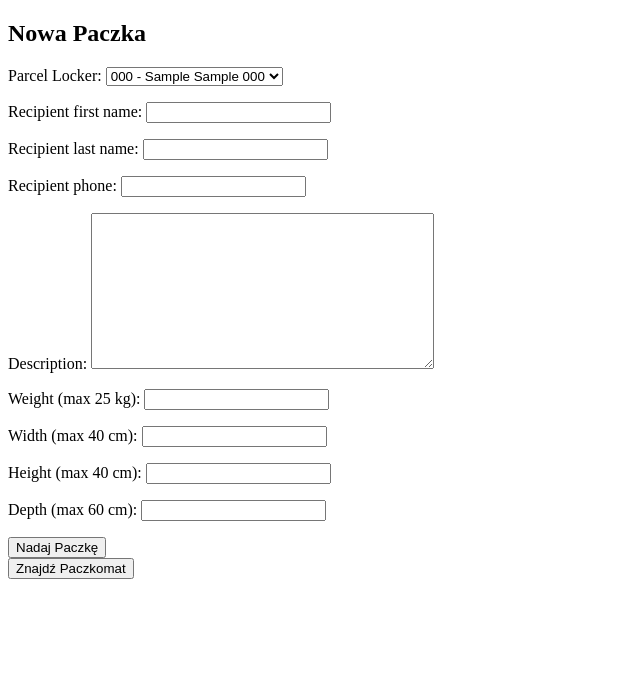
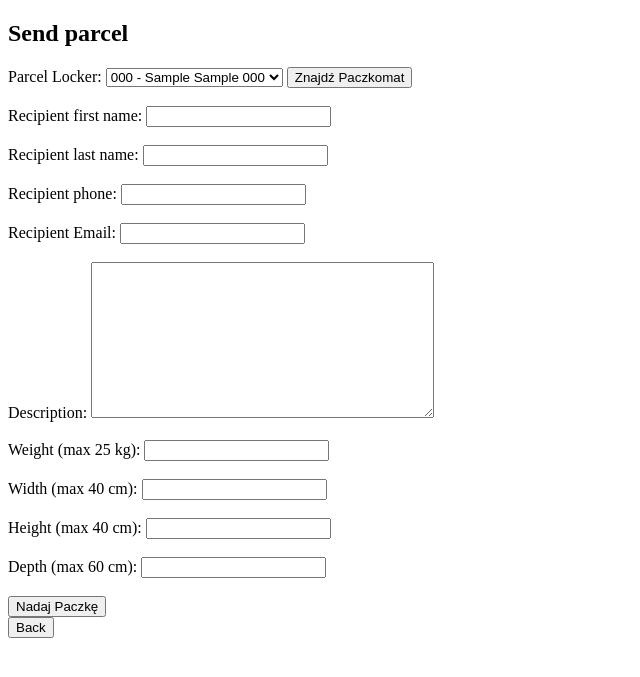
Before and after one commit to infoshareacademy/ParcelGo, a Django app: page /create/ in a window 1280 px wide. Shown: the top 677 px of the page, without its empty margins (0-640 px from the left). Run offline with Django 5.2, Linux system fonts and the light colour scheme; tables that the repository leaves empty hold one stand-in row (values such as "Sample post").

Commit message:
added func of Email notification, changed layout of form in create_parcel.html

```diff
--- a/ParcelGoApp/forms.py
+++ b/ParcelGoApp/forms.py
@@ -22,11 +22,12 @@ class ParcelForm(forms.ModelForm):
                                                        label='Parcel Locker',
                                                        to_field_name='id',
                                                        empty_label=None)
+    recipient_email = forms.EmailField(label='Recipient Email')
 
     class Meta:
         model = Parcel
         fields = ['destination_parcel_locker', 'recipient_first_name', 'recipient_last_name', 'recipient_phone',
-                  'description', 'weight', 'width', 'height', 'depth']
+                  'recipient_email', 'description', 'weight', 'width', 'height', 'depth']
 
     def clean(self):
         cleaned_data = super().clean()
@@ -40,3 +41,27 @@ class ParcelForm(forms.ModelForm):
         for dimension, value, max_value in dimensions:
             if value and value > max_value:
                 self.add_error(dimension, f'Exceeded maximum value for {dimension} ({max_value}).')
+
+    def clean_width(self):
+        width = self.cleaned_data.get('width')
+        if width <= 0:
+            raise forms.ValidationError("Width cannot be negative or zero.")
+        return width
+
+    def clean_height(self):
+        height = self.cleaned_data.get('height')
+        if height <= 0:
+            raise forms.ValidationError("Height cannot be negative or zero.")
+        return height
+
+    def clean_depth(self):
+        depth = self.cleaned_data.get('depth')
+        if depth <= 0:
+            raise forms.ValidationError("Depth cannot be negative or zero.")
+        return depth
+
+    def clean_weight(self):
+        weight = self.cleaned_data.get('weight')
+        if weight <= 0:
+            raise forms.ValidationError("Weight cannot be negative or zero.")
+        return weight
--- a/ParcelGoApp/models.py
+++ b/ParcelGoApp/models.py
@@ -32,10 +32,10 @@ class Parcel(models.Model):
     recipient_first_name = models.CharField(max_length=100)
     recipient_last_name = models.CharField(max_length=100)
     recipient_phone = models.CharField(max_length=20)
-    width = models.FloatField(default=0.0)  # Dodanie pola width
-    height = models.FloatField(default=0.0)  # Dodanie pola height
-    depth = models.FloatField(default=0.0)  # Dodanie pola depth
-
+    weight = models.FloatField(default=0.0)
+    width = models.FloatField(default=0.0)
+    height = models.FloatField(default=0.0)
+    depth = models.FloatField(default=0.0)
     shipping_date = models.DateTimeField(auto_now_add=True)
     description = models.TextField(null=True, blank=True)
     status = models.CharField(max_length=50, choices=DELIVERY_STATUS_CHOICES, default='In delivery')
@@ -44,6 +44,7 @@ class Parcel(models.Model):
     whether_paid = models.BooleanField(default=False)
     pickup_code = models.CharField(max_length=100, default="", blank=True)
     received_date = models.DateTimeField(null=True, blank=True)
+    recipient_email = models.EmailField(max_length=254, default="")
 
     def __str__(self):
         return f"{self.tracking_number} - {self.pickup_code}"
--- a/ParcelGoApp/templates/ParcelGoApp/create_parcel.html
+++ b/ParcelGoApp/templates/ParcelGoApp/create_parcel.html
@@ -2,19 +2,74 @@
 <html lang="en">
 <head>
     <meta charset="UTF-8">
-    <title>Nowa Paczka</title>
+    <title>New Parcel</title>
+    <style>
+        li.error {
+            color: red;
+        }
+    </style>
 </head>
 <body>
-    <h2>Nowa Paczka</h2>
+    <h2>Send parcel</h2>
     <form method="post">
         {% csrf_token %}
-        {{ form.as_p }}
+        {{ form.destination_parcel_locker.label_tag }}
+        {{ form.destination_parcel_locker }}
+        <button type="button" onclick="parcelLockerSearch()">Znajdź Paczkomat</button>
+        <br><br>
+        {{ form.recipient_first_name.label_tag }}
+        {{ form.recipient_first_name }}
+        <br><br>
+        {{ form.recipient_last_name.label_tag }}
+        {{ form.recipient_last_name }}
+        <br><br>
+        {{ form.recipient_phone.label_tag }}
+        {{ form.recipient_phone }}
+        <br><br>
+        {{ form.recipient_email.label_tag }}
+        {{ form.recipient_email }}
+        <br><br>
+        {{ form.description.label_tag }}
+        {{ form.description }}
+        <br><br>
+        {{ form.weight.label_tag }}
+        {{ form.weight }}
+        {% if form.weight.errors %}
+            <li class="error">{{ form.weight.errors }}</li>
+        {% endif %}
+        <br><br>
+        {{ form.width.label_tag }}
+        {{ form.width }}
+        {% if form.width.errors %}
+            <li class="error">{{ form.width.errors }}</li>
+        {% endif %}
+        <br><br>
+        {{ form.height.label_tag }}
+        {{ form.height }}
+        {% if form.height.errors %}
+            <li class="error">{{ form.height.errors }}</li>
+        {% endif %}
+        <br><br>
+        {{ form.depth.label_tag }}
+        {{ form.depth }}
+        {% if form.depth.errors %}
+            <li class="error">{{ form.depth.errors }}</li>
+        {% endif %}
+        <br><br>
         <button type="submit">Nadaj Paczkę</button>
     </form>
 
+    <button type="button" onclick="goBack()">Back</button>
 
-    <form action="{% url 'parcel_locker_search' %}" method="get">
-        <button type="submit">Znajdź Paczkomat</button>
-    </form>
+    <script>
+        function goBack() {
+            window.history.back();
+        }
+
+        function parcelLockerSearch() {
+
+            window.location.href = "{% url 'parcel_locker_search' %}";
+        }
+    </script>
 </body>
 </html>
--- a/ParcelGoApp/templates/ParcelGoApp/parcel_locker_search.html
+++ b/ParcelGoApp/templates/ParcelGoApp/parcel_locker_search.html
@@ -53,7 +53,7 @@
             </tbody>
         </table>
     {% endif %}
-    <button onclick="goBack()">Back</button>
+    <button type="button" onclick="goBack()">Back</button>
 
     <script>
         function goBack() {
--- a/ParcelGoApp/urls.py
+++ b/ParcelGoApp/urls.py
@@ -4,7 +4,7 @@ from . import views
 urlpatterns = [
     path('parcel-lockers/search/', views.parcel_locker_search, name='parcel_locker_search'),
     path('create/', views.create_parcel, name='create_parcel'),
-    path('parcel_created/', views.parcel_created, name='parcel_created'),
+    path('parcel_created/<str:tracking_number>/', views.parcel_created, name='parcel_created'),
     path('approve_delivery/', views.approve_delivery, name='approve_delivery'),
     path('delivery_approval_success/', views.delivery_approval_success, name='delivery_approval_success'),
     path('parcel/pickup/', views.parcel_pickup, name='parcel_pickup'),
@@ -13,5 +13,7 @@ urlpatterns = [
     path('confirm_payment/<int:parcel_id>/', views.confirm_payment, name='confirm_payment'),
     path('track/', views.track_package, name='track_package'),
     path('cancel_payment/<int:parcel_id>/', views.cancel_payment, name='cancel_payment'),
+    path('link_package_status/<str:tracking_number>/', views.link_package_status, name='link_package_status'),
+
 
 ]
--- a/ParcelGoApp/views.py
+++ b/ParcelGoApp/views.py
@@ -8,6 +8,8 @@ import random
 from django.views.generic import TemplateView
 from django.http import HttpResponse
 from django.urls import reverse
+from django.core.exceptions import ValidationError
+from django.core.mail import send_mail
 
 
 def parcel_locker_search(request):
@@ -50,23 +52,15 @@ def create_parcel(request):
     return render(request, 'ParcelGoApp/create_parcel.html', {'form': form})
 
 
-def parcel_created(request):
-    tracking_number = request.session.get('tracking_number')
-    if not tracking_number:
-        return HttpResponse('Błąd: Numer śledzenia nie został przekazany.')
-
-    # Usuń numer śledzenia z sesji
-    del request.session['tracking_number']
-
+def parcel_created(request, tracking_number):
     return render(request, 'ParcelGoApp/parcel_created.html', {'tracking_number': tracking_number})
 
 
 def payment_page(request, parcel_id):
     parcel = get_object_or_404(Parcel, id=parcel_id)
-    # obliczenie kwoty do zapłaty w zależności od gabarytu paczki
+
     if parcel.status != 'Payment_Pending':
         return HttpResponse('Błąd: Niepoprawny status paczki.')
-
 
     # Obliczanie kwoty na podstawie gabarytu paczki
     if parcel.width <= 8 or parcel.height <= 8 or parcel.depth <= 8:
@@ -79,6 +73,8 @@ def payment_page(request, parcel_id):
         return HttpResponse('Błąd: Niepoprawne wymiary paczki.')
 
     return render(request, 'ParcelGoApp/payment_page.html', {'parcel': parcel, 'fee': fee})
+
+
 def confirm_payment(request, parcel_id):
     parcel = get_object_or_404(Parcel, id=parcel_id)
     if request.method == 'POST':
@@ -91,11 +87,21 @@ def confirm_payment(request, parcel_id):
         parcel.status = 'In delivery'
         parcel.save()
 
-        # Umieść numer śledzenia w sesji
-        request.session['tracking_number'] = str(parcel.tracking_number)
+        # stwórz adres URL do strony  z numerem śledzenia  + Tworzenie linku
+        tracking_number = parcel.tracking_number
+        link_package_status_url = request.build_absolute_uri(reverse('link_package_status', args=[tracking_number]))
+
+        # Tworzenie wiadomości e-mail
+        subject = 'Potwierdzenie utworzenia paczki'
+        message = f'Paczka została potwierdzona i opłacona. Możesz sprawdzić jej status pod adresem: {link_package_status_url}'
+        sender_email = 'Parcel.Go.No.Reply@gmail.com'
+        recipient_email = parcel.recipient_email
+
+        send_mail(subject, message, sender_email, [recipient_email])
 
         # Przekieruj użytkownika na stronę parcel_created
-        return redirect('parcel_created')
+        return redirect(reverse('parcel_created', args=[tracking_number]))
+
 
 def cancel_payment(request, parcel_id):
     # Pobierz paczkę do anulowania płatności
@@ -104,7 +110,7 @@ def cancel_payment(request, parcel_id):
     # Usuń paczkę
     parcel.delete()
 
-    # Przekieruj użytkownika na stronę główną lub gdziekolwiek indziej w Twojej aplikacji
+    # Przekieruj użytkownika na stronę główną
     return redirect('/users/account/')
 
 @staff_member_required
@@ -126,6 +132,21 @@ def approve_delivery(request):
             pickup_code = ''.join(str(random.randint(0, 9)) for _ in range(6))
             parcel.pickup_code = pickup_code
             parcel.save()
+
+            subject = 'Potwierdzenie dostarczenia paczki do paczkomatu'
+            paczkomat_address = f'{parcel_locker.city}, {parcel_locker.street} {parcel_locker.street_number}'
+            message = (
+                f'Paczka została dostarczona do paczkomatu.\n\n'
+                f'Adres paczkomatu: {paczkomat_address}\n'
+                f'Kod odbioru: {parcel.pickup_code}\n'
+                f'Numer telefonu odbiorcy: {parcel.recipient_phone}\n\n'
+
+
+            )
+            sender_email = 'Parcel.Go.No.Reply@gmail.com'
+            recipient_email = parcel.recipient_email
+
+            send_mail(subject, message, sender_email, [recipient_email])
 
         Parcel.objects.filter(id__in=approved_parcel_ids).update(is_delivered=True, status='Delivered')
 
@@ -158,7 +179,6 @@ def parcel_pickup(request):
                 success_message = f'Parcel has already been received on {parcel.received_date}.'
                 return render(request, 'ParcelGoApp/parcel_pickup.html', {'success_message': success_message})
 
-
             # Wywołanie metody mark_as_received
             parcel.mark_as_received()
 
@@ -182,10 +202,17 @@ class HomePageView(TemplateView):
 def track_package(request):
     if request.method == 'POST':
         tracking_number = request.POST.get('tracking_number')
-        try:
-            parcel = Parcel.objects.get(tracking_number=tracking_number)
-            return render(request, 'package_status.html', {'parcel': parcel})
-        except Parcel.DoesNotExist:
-            message = "Brak paczki o podanym numerze śledzenia."
-            return render(request, 'package_status.html', {'message': message})
+        return link_package_status(request, tracking_number)
     return render(request, 'ParcelGoApp/track_package.html')
+
+
+def link_package_status(request, tracking_number):
+    try:
+        parcel = Parcel.objects.get(tracking_number=tracking_number)
+        return render(request, 'ParcelGoApp/link_package_status.html', {'parcel': parcel})
+    except Parcel.DoesNotExist:
+        message = "Brak paczki o podanym numerze śledzenia."
+        return render(request, 'ParcelGoApp/link_package_status.html', {'message': message})
+    except ValidationError:
+        message = f'"{tracking_number}" nie jest prawidłowym formatem numeru śledzenia.'
+        return render(request, 'ParcelGoApp/link_package_status.html', {'message': message})
--- a/user/templates/user/login.html
+++ b/user/templates/user/login.html
@@ -3,7 +3,7 @@
 <head>
     <meta charset="UTF-8">
     <meta name="viewport" content="width=device-width, initial-scale=1.0">
-    <title>Log In</title>
+    <title>Logg In</title>
 </head>
 <body>
 
@@ -12,7 +12,7 @@
 <form method="post">
     {% csrf_token %}
     {{ form.as_p }}
-    <button type="submit">Login</button>
+    <button type="submit">Loggin</button>
 </form>
 
 </body>
```
Also changed, not shown: ParcelGo/settings.py (+9 -0 lines), ParcelGoApp/templates/ParcelGoApp/link_package_status.html (renamed from ParcelGoApp/templates/package_status.html).
